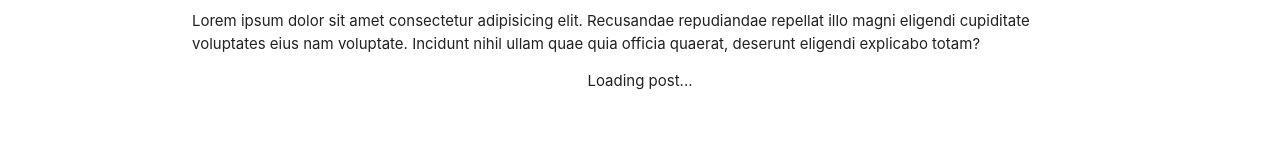
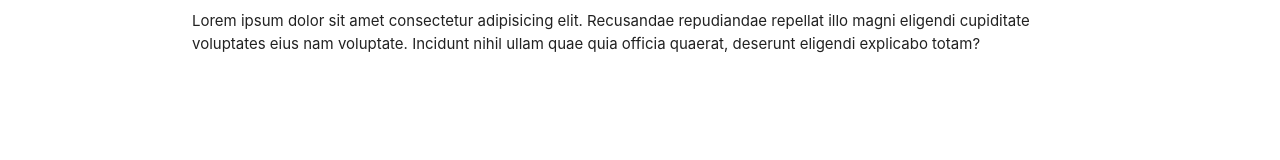
Before and after one commit to iamkiko/react-poketimes, a React (Create React App) app: page /about in a window 1280 px wide. Shown: the part 129-289 px from the top of the page. Built offline with nearby package versions, Linux system fonts and the light colour scheme; no server answers.

Commit message:
added Switch from react-router-dom to avoid route duplication

```diff
--- a/src/App.js
+++ b/src/App.js
@@ -1,6 +1,6 @@
 import React, {Component} from 'react';
 import Navbar from './components/Navbar'
-import { BrowserRouter, Route } from 'react-router-dom'
+import { BrowserRouter, Route, Switch } from 'react-router-dom'
 import Home from './components/Home'
 import About from './components/About'
 import Contact from './components/Contact'
@@ -12,10 +12,12 @@ class App extends Component {
       <BrowserRouter>
         <div className="App">
           <Navbar />
-          <Route exact path='/' component={Home} />
-          <Route path='/about' component={About} />
-          <Route path='/contact' component={Contact} />
-          <Route path='/:post_id' component={Post} />
+          <Switch>
+            <Route exact path='/' component={Home} />
+            <Route path='/about' component={About} />
+            <Route path='/contact' component={Contact} />
+            <Route path='/:post_id' component={Post} />
+          </Switch>
         </div>
       </BrowserRouter>
     );
```
